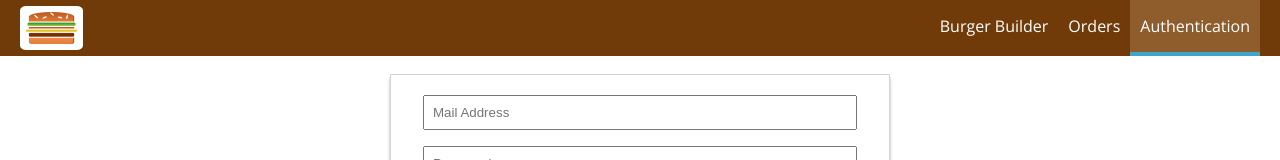
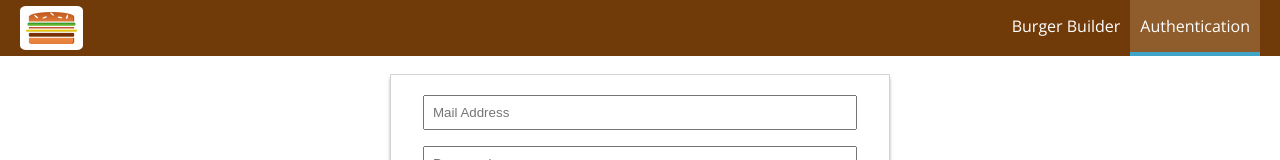
Before and after one commit to Vitalik-Kh/My-Burger, a React app: page /Auth in a window 1280 px wide. Shown: the top 160 px of the page. Built offline with nearby package versions, Linux system fonts and the light colour scheme.

Commit message:
S18-L319 Add hide orders if user is not auth. and redirect home after log in

```diff
--- a/src/components/Navigation/NavigationItems/NavigationItems.js
+++ b/src/components/Navigation/NavigationItems/NavigationItems.js
@@ -7,7 +7,7 @@
   return (
     <ul className={classes.NavItems}>
       <NavigationItem link='/' exact>Burger Builder</NavigationItem>
-      <NavigationItem link='/orders'>Orders</NavigationItem>
+      {props.isAuth ? <NavigationItem link='/orders'>Orders</NavigationItem> : null}
       {!props.isAuth
         ? <NavigationItem link='/auth'>Authentication</NavigationItem>
         : <NavigationItem link='/logout'>Logout</NavigationItem>
--- a/src/containers/Auth/Auth.js
+++ b/src/containers/Auth/Auth.js
@@ -7,6 +7,7 @@
 import {connect} from 'react-redux';
 import Spinner from '../../components/UI/Spinner/Spinner';
 import Aux from '../../hoc/auxi';
+import {Redirect} from 'react-router-dom';
 
 class Auth extends Component {
 
@@ -122,6 +123,8 @@
     }
 
     return (
+      <Aux>
+        {this.props.isAuth ? <Redirect to='/' /> : null}
         <div className = {classes.Auth}>
           <form onSubmit = {this.submitHandler}>
             {form}
@@ -134,6 +137,7 @@
             Switch to {this.state.isSignUp ? 'SignIn' : 'SignUp'}
           </Button>
         </div>
+    </Aux>
     );
   }
 }
@@ -141,7 +145,8 @@
 const mapStateToProps = state => {
   return {
     loading: state.auth.loading,
-    error: state.auth.error
+    error: state.auth.error,
+    isAuth: state.auth.token !== null
   }
 }
 
```
Lines whose indentation alone changed are shown as unchanged.
